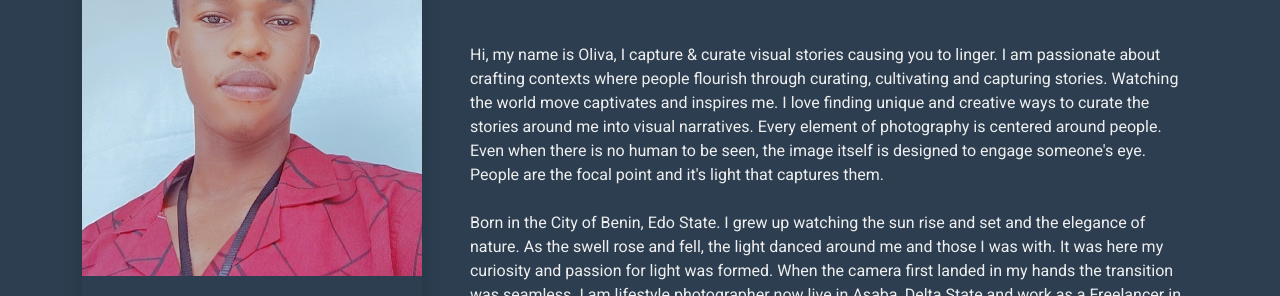
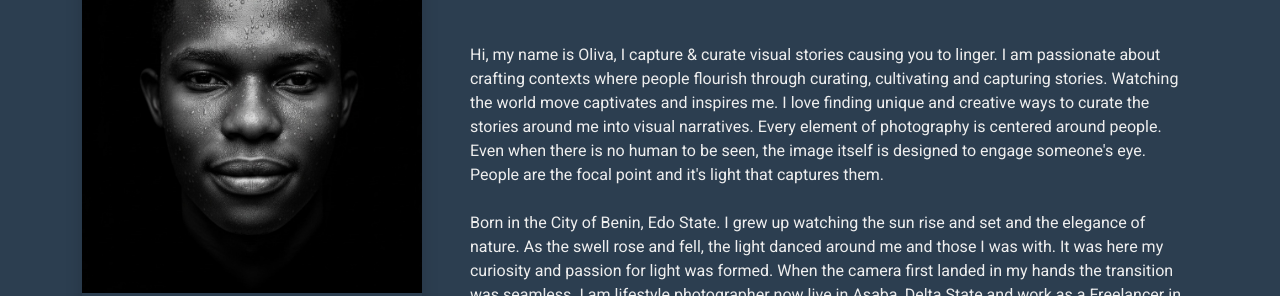
Before and after one commit to 0livana/My-Portfolio, a plain HTML site: page index.html in a window 1280 px wide. Shown: the part 117-413 px from the top of the page. Drawn offline with nearby package versions, Linux system fonts and the light colour scheme.

Commit message:
Update Profile photo

```diff
--- a/index.html
+++ b/index.html
@@ -45,7 +45,7 @@
             <div class="row g-5">
                 <div class="col-lg-4 sticky-lg-top vh-100">
                     <div class="d-flex flex-column h-100 text-center overflow-auto shadow">
-                        <img class="w-100 img-fluid mb-4" src="img/BeautyPlus_20221019081752197_save.jpg" alt="Image">
+                        <img class="w-100 img-fluid mb-4" src="img/BLK.jpeg" alt="Image">
                         <h1 class="text-primary mt-2">Oliva Nana</h1>
                         <div class="mb-4" style="height: 22px;">
                             <h4 class="typed-text-output d-inline-block text-light"></h4>
```
Also changed, not shown: img/BLK.jpeg (added), 1 other file.
